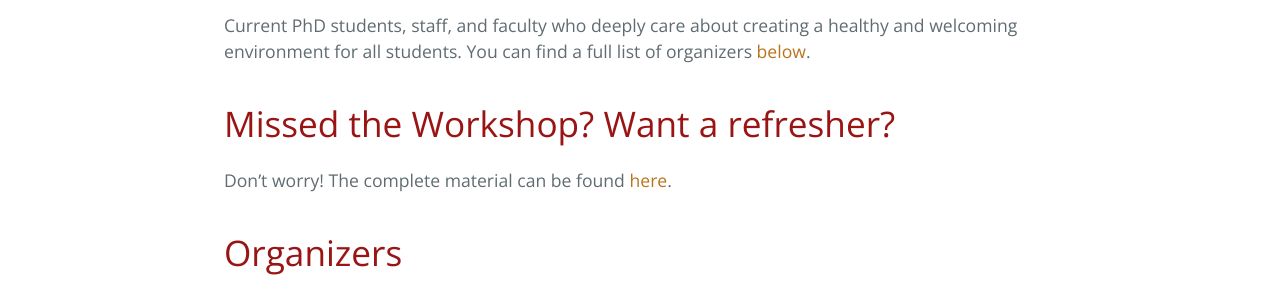
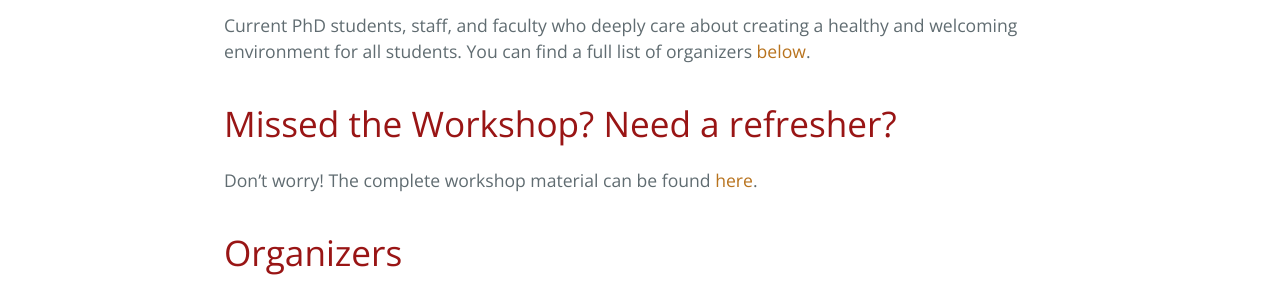
Before and after one commit to yanivyacoby/a-guide-to-your-phd, a Jekyll site: the page built from index.md, in a window 1280 px wide. Shown: the part 911-1211 px from the top of the page. Built offline with Jekyll 4.4.1, drawn with Linux system fonts in a browser that asks for light colours.

Commit message:
Update index.md

```diff
--- a/index.md
+++ b/index.md
@@ -32,9 +32,9 @@ creating a healthy and welcoming environment for all students.
 You can find a full list of organizers [below](#organizers).
 
 
-# Missed the Workshop? Want a refresher?
+# Missed the Workshop? Need a refresher?
 
-Don't worry! The complete material can be found [here](./guide.html).
+Don't worry! The complete workshop material can be found [here](./guide.html).
 
 
 # Organizers
```
